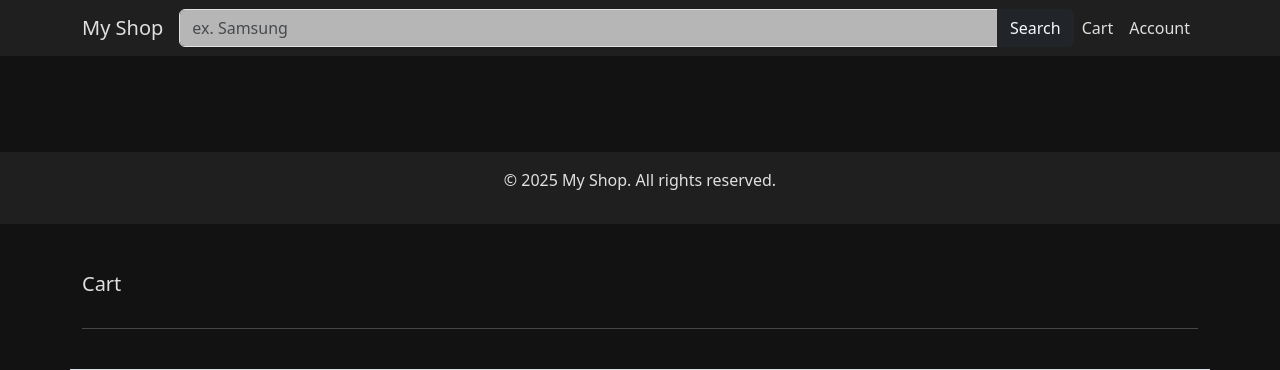
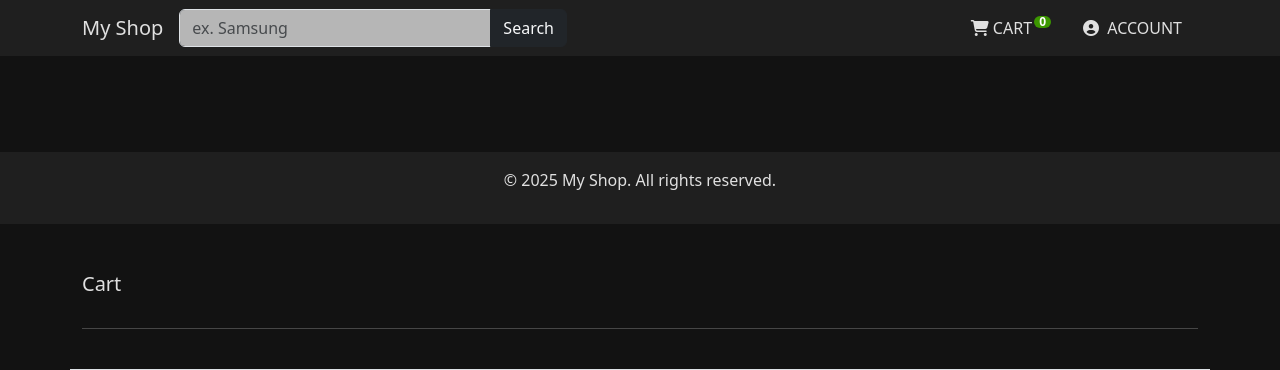
Before and after one commit to rexileer/shopi, a Django app: page /cart/ in a window 1280 px wide. Shown: the top 370 px of the page. Run offline with Django 4.2, Linux system fonts and the light colour scheme; data that the repository does not hold is empty.

Commit message:
cart add count

```diff
--- a/bigcorp/cart/cart.py
+++ b/bigcorp/cart/cart.py
@@ -14,3 +14,19 @@ class Cart():
             cart = self.session['session_key'] = {}
 
         self.cart = cart
+
+    def __len__(self):
+        return sum(item['qty'] for item in self.cart.values())
+
+    def add(self, product, quantity):
+        product_id = str(product.id)
+
+        if product_id not in self.cart:
+            self.cart[product_id] = {'qty': quantity, 'price': str(product.price)}
+
+        self.cart[product_id]['qty'] = quantity
+
+        self.session.modified = True
+
+    def save(self):
+        self.session.modified = True
--- a/bigcorp/cart/urls.py
+++ b/bigcorp/cart/urls.py
@@ -6,7 +6,7 @@ app_name = 'cart'
 
 urlpatterns = [
     path('', views.cart_view, name='cart-view'),
-    path('add/<slug:slug>/', views.cart_add, name='cart-add'),
+    path('add/', views.cart_add, name='add-to-cart'),
     path('delete/<slug:slug>/', views.cart_delete, name='cart-delete'),
     path('update/<slug:slug>/', views.cart_update, name='cart-update'),
 
--- a/bigcorp/cart/views.py
+++ b/bigcorp/cart/views.py
@@ -2,14 +2,29 @@ from django.shortcuts import render, get_object_or_404
 from django.http import JsonResponse
 
 from shop.models import ProductProxy
-
+from .cart import Cart
 
 def cart_view(request):
     return render(request, 'cart/cart-view.html')
 
 
 def cart_add(request):
-    pass
+    cart = Cart(request)
+
+    if request.POST.get('action') == 'post':
+
+        product_id = int(request.POST.get('product_id'))
+        product_qty = int(request.POST.get('product_qty'))
+
+        product = get_object_or_404(ProductProxy, id=product_id)
+
+        cart.add(product=product, quantity=product_qty)
+
+        cart_qty = cart.__len__()
+
+        response = JsonResponse({'qty': cart_qty, 'product': product.name})
+
+        return response
 
 
 def cart_delete(request):
--- a/bigcorp/shop/templates/base.html
+++ b/bigcorp/shop/templates/base.html
@@ -6,8 +6,37 @@
     <meta name="viewport" content="width=device-width, initial-scale=1.0">
     <title>{% block title %}My Shop{% endblock %}</title>
     <!-- Bootstrap CSS -->
+    <script
+    src="https://code.jquery.com/jquery-3.6.4.min.js"
+    integrity="sha384-UG8ao2jwOWB7/oDdObZc6ItJmwUkR/PfMyt9Qs5AwX7PsnYn1CRKCTWyncPTWvaS"
+    crossorigin="anonymous">
+    </script>
     <link href="https://cdn.jsdelivr.net/npm/bootstrap@5.3.2/dist/css/bootstrap.min.css" rel="stylesheet">
+    <link href="https://cdnjs.cloudflare.com/ajax/libs/font-awesome/6.5.1/css/all.min.css" rel="stylesheet">
     <style>
+
+        .badge {
+            padding-left: 9px;
+            padding-right: 9px;
+            -webkit-border-radius: 9px;
+            -moz-border-radius: 9px;
+            border-radius: 9px;
+        }
+
+        .label-warning[href],
+        .badge-warning[href] {
+            background-color: #c67605;
+        }
+
+        #lblCartCount {
+            font-size: 12px;
+            background: #3c9700;
+            color: #fff;
+            padding: 0 5px;
+            vertical-align: top;
+            margin-left: -2px;
+        }
+
         body {
             background-color: #121212;
             color: #e0e0e0;
@@ -55,8 +84,8 @@
                 <span class="navbar-toggler-icon"></span>
             </button>
             <div class="collapse navbar-collapse" id="navbarNavDropdown">
-                <div class="ms-auto d-none d-lg-block"></div>
-                    <div class="input-group">
+                <div class="ms-auto d-none"></div>
+                    <div class="input-group w-50">
                         <!-- <span class="input-group-text bg-dark text-white"><i class="fa-solid fa-magnifying-glass"></i></span> -->
                         <input type="text" name="q" placeholder="ex. Samsung" class="form-control" style="color: #202020; background-color: #b6b6b6" />
                         <button class="btn btn-dark btn-outline-black text-light search-button">Search</button>
@@ -102,11 +131,26 @@
                     </li>
                     {% endif %}
                     {% endfor %}
+                </ul>
+                <ul class="navbar-nav ms-auto">
                     <li class="nav-item">
-                        <a class="nav-link" href="/cart/">Cart</a>
+                        <a class="nav-link mx-2 text-uppercase" href="{% url 'cart:cart-view' %}">
+                            <i class="fa fa-shopping-cart" aria-hidden="true"></i> Cart
+                            <span id="lblCartCount" class="badge badge-warning">
+                                {% with cart_qty=cart|length %}
+                                {% if cart_qty > 0 %}
+                                {{cart_qty}}
+                                {% else %}
+                                0
+                                {% endif %}
+                                {% endwith %}
+                            </span>
+                        </a>
                     </li>
                     <li class="nav-item">
-                        <a class="nav-link" href="/account/">Account</a>
+                        <a class="nav-link mx-2 text-uppercase" href="#">
+                            <i class="fa-solid fa-circle-user me-1"></i> Account
+                        </a>
                     </li>
                 </ul>
             </div>
@@ -129,6 +173,7 @@
     <!-- Bootstrap JS -->
     <script src="https://cdn.jsdelivr.net/npm/bootstrap@5.3.2/dist/js/bootstrap.bundle.min.js"></script>
     {% block extra_js %}{% endblock %}
+
 </body>
 <script>
     document.addEventListener('DOMContentLoaded', function () {
```
Also changed, not shown: bigcorp/shop/templates/shop/product_detail.html (+25 -1 lines).
